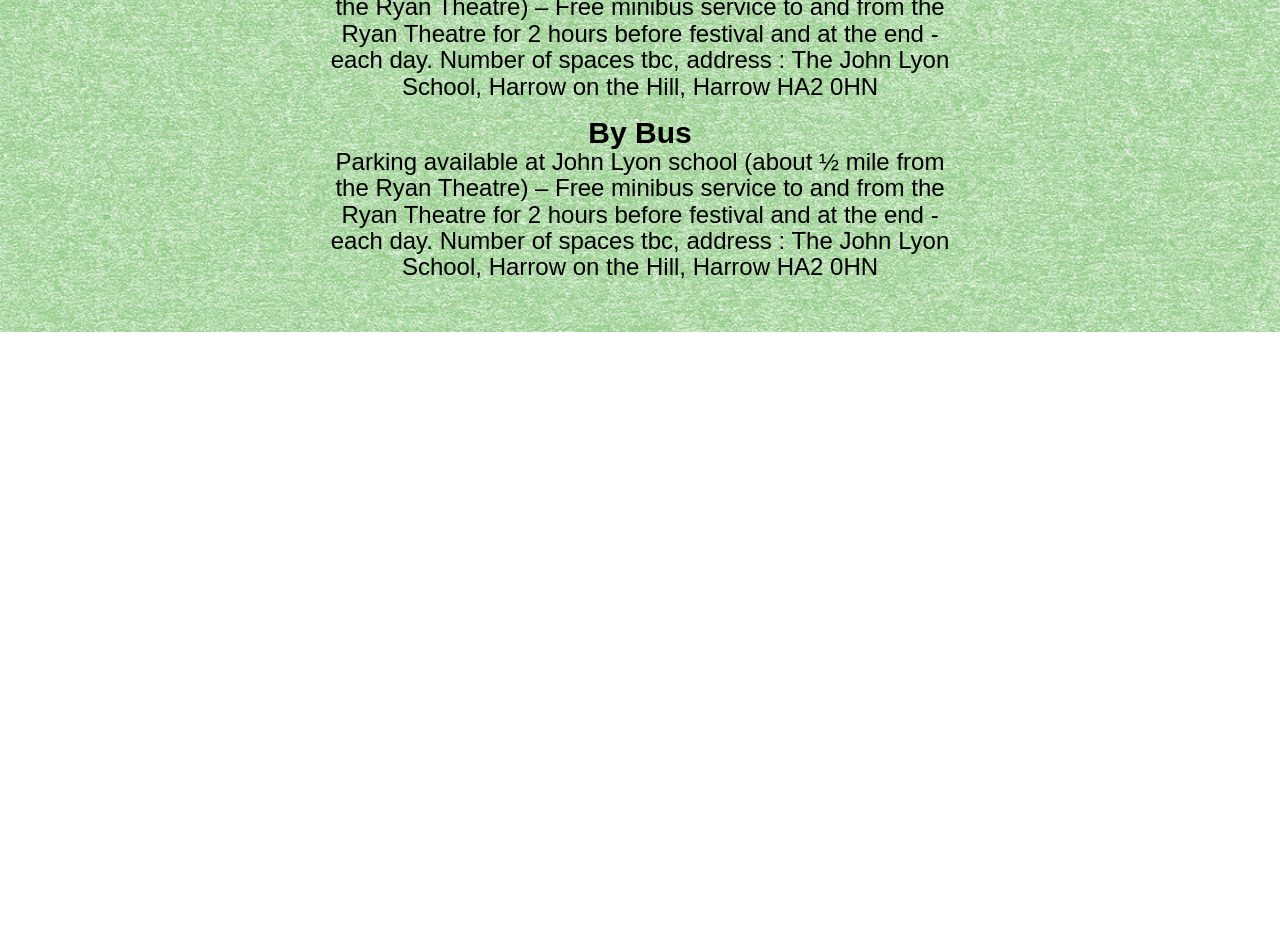
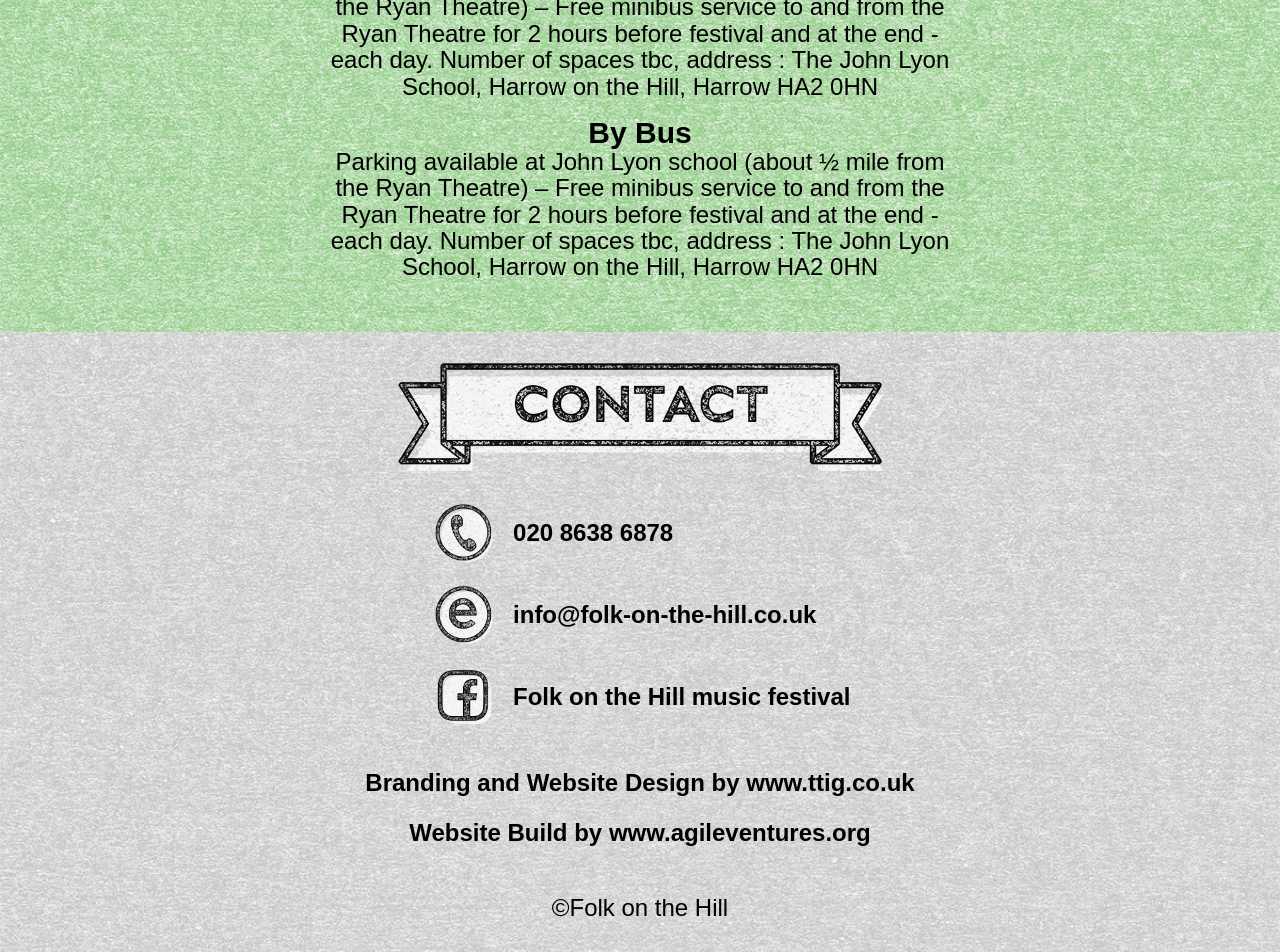
Before and after one commit to javpet/folk-on-the-hill, a Jekyll site: the page built from index.html, in a window 1280 px wide. Shown: the part 3768-4720 px from the top of the page. Built offline with Jekyll 4.4.1, drawn with Linux system fonts in a browser that asks for light colours; some web fonts are replaced; before the commit the page ends 4100 px from its top, so only the background shows below that.

Commit message:
Contact has been added

```diff
--- a/_includes/contact.html
+++ b/_includes/contact.html
@@ -1,5 +1,33 @@
 <section id="contact">
-  <div class="contact__container">
+  <div class="contact__container container">
+    <img class="contact__container__img" src="/imgs/folk_on_the_hill_contact_ribbon.png" alt="Folk on the hill contacts">
 
+    <div class="contact__container__list">
+      <div class="contact__container__list--item">
+        <img src="/imgs/folk_on_the_hill_telephone.png" alt="Contact Folk on the hill on phone">
+        <a href="tel:020 8638 6878" target="_blank">
+          <h3>020 8638 6878</h3>
+        </a>
+      </div>
+      <div class="contact__container__list--item">
+        <img src="/imgs/folk_on_the_hill_email.png" alt="Contact Folk on the hill on email">
+        <a href=" mailto:info@folk-on-the-hill.co.uk?subject=Folk on the hill" target="_blank">
+          <h3>info@folk-on-the-hill.co.uk</h3>
+        </a>
+      </div>
+      <div class="contact__container__list--item">
+        <img src="/imgs/folk_on_the_hill_facebook.png" alt="Contact Folk on the hill on Facebook">
+        <a href="https://www.facebook.com/Folk-on-the-Hill-music-festival-366706564162282/" target="_blank">
+          <h3>Folk on the Hill music festival</h3>
+        </a>
+      </div>
+    </div>
+
+    <div class="site__creation">
+      <h3>Branding and Website Design by <a href="http://www.ttig.co.uk" target="_blank">www.ttig.co.uk</a></h3>
+      <h3>Website Build by <a href="http://www.agileventures.org" target="_blank">www.agileventures.org</a></h3>
+    </div>
+
+    <p>©Folk on the Hill</p>
   </div>
 </section>
--- a/_sass/base.scss
+++ b/_sass/base.scss
@@ -45,6 +45,7 @@
 }
 
 a {
+  color: $primary-black;
   text-decoration: none;
 }
 
--- /dev/null
+++ b/_sass/components/contact.scss
@@ -0,0 +1,43 @@
+#contact {
+  background-image: url("/imgs/folk_on_the_hill_background_3.jpg");
+  background-size: cover;
+  height: 620px;
+}
+
+.contact__container {
+  display: flex;
+  flex-direction: column;
+  align-items: center;
+
+  .contact__container__img {
+    margin-top: 24px;
+    margin-bottom: 24px;
+    height: 120px;
+  }
+
+  .contact__container__list {
+    display: flex;
+    flex-direction: column;
+
+    .contact__container__list--item {
+      display: flex;
+      align-items: center;
+      margin-bottom: 16px;
+    }
+
+    img {
+      height: 66px;
+      margin-right: 16px;
+    }
+  }
+
+  .site__creation {
+    margin-top: 24px;
+    margin-bottom: 24px;
+
+    h3 {
+      text-align: center;
+      margin-bottom: 24px;
+    }
+  }
+}
--- a/_sass/components/map.scss
+++ b/_sass/components/map.scss
@@ -2,8 +2,6 @@
   background-image: url("/imgs/folk_on_the_hill_background_2.jpg");
   background-size: cover;
   height: 1300px;
-  display: flex;
-  flex-direction: column;
 }
 
 .map__container {
--- a/css/main.scss
+++ b/css/main.scss
@@ -10,3 +10,4 @@
 @import "components/tickets";
 @import "components/biographies";
 @import "components/map";
+@import "components/contact";
--- a/index.html
+++ b/index.html
@@ -6,3 +6,4 @@
 {% include tickets.html %}
 {% include biographies.html %}
 {% include map.html %}
+{% include contact.html %}
```
Also changed, not shown: imgs/folk_on_the_hill_contact_ribbon.png (added), imgs/folk_on_the_hill_email.png (added), imgs/folk_on_the_hill_facebook.png (added), imgs/folk_on_the_hill_telephone.png (added).
